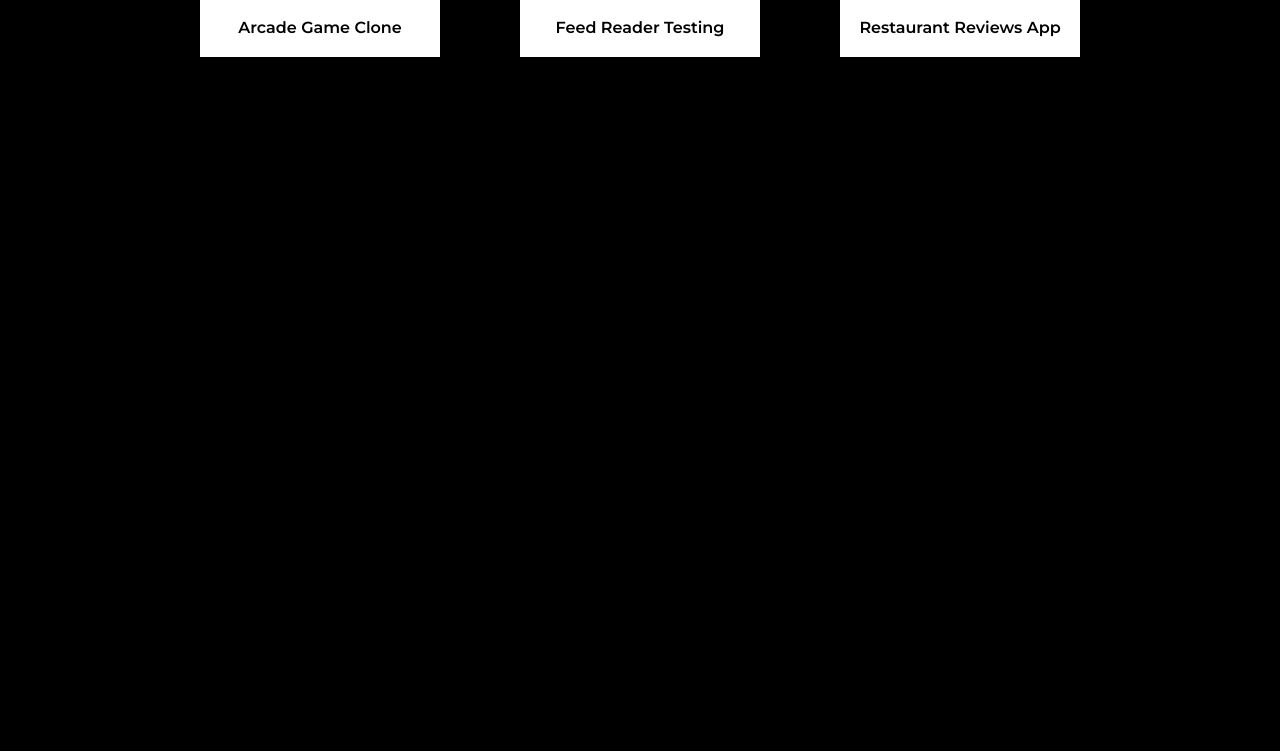
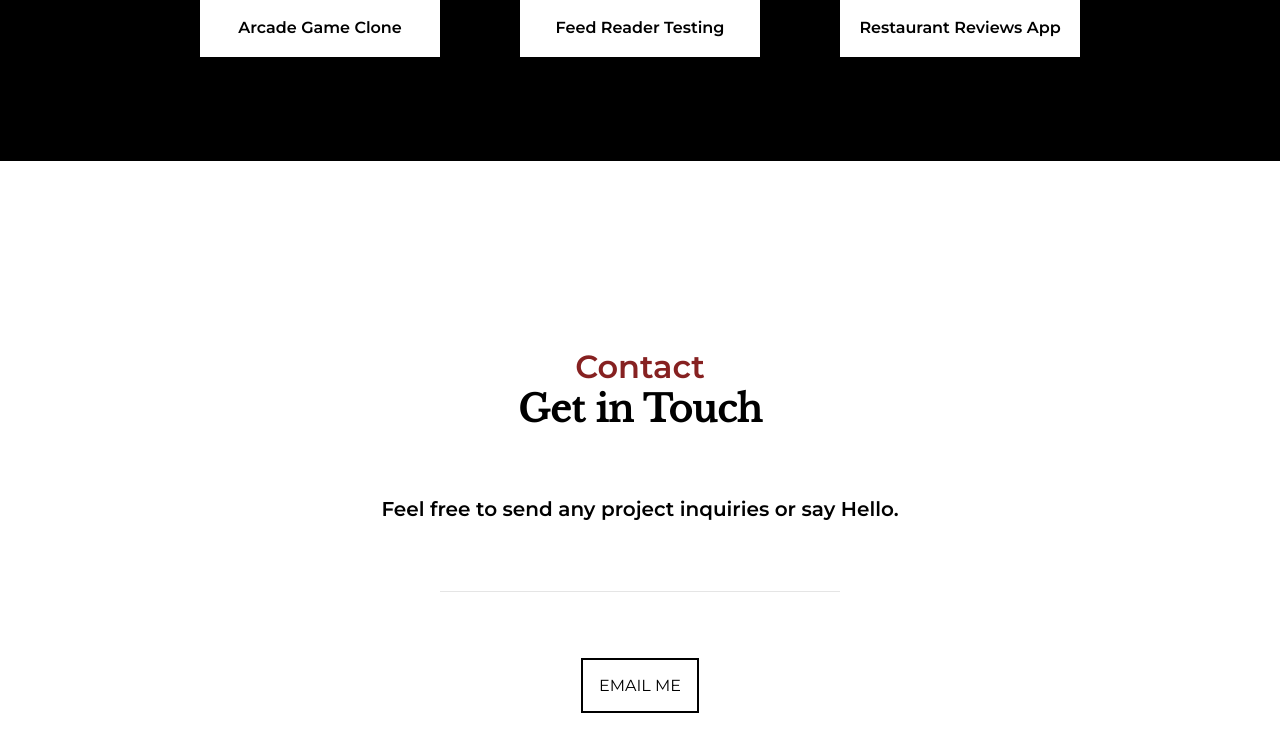
Before and after one commit to ozlop/udacity-front-end-nanodegree, a plain HTML site: page project1/index.html in a window 1280 px wide. Shown: the part 2803-3554 px from the top of the page. Before the commit the page ends 2964 px from the top, so only its background shows below. Drawn offline with nearby package versions, Linux system fonts and the light colour scheme.

Commit message:
feat: Add Portfolio Contact section

```diff
--- a/project1/index.html
+++ b/project1/index.html
@@ -151,5 +151,17 @@
   </div>
 </section>
 
+<section id="contact">
+  <div class="section-main">
+    <div class="section-header">
+      <h2 class="section-title">Contact</h2>
+      <h1 class="section-banner">Get in Touch</h1>
+      <h3 class="section-blurb">Feel free to send any project inquiries or say Hello.</h3>
+    </div>
+    <div class="section-content">
+      <a href="mailto://oswaldo.t.lopez@gmail.com" class="btn">Email Me</a>
+    </div>
+  </div>
+</section>
 </body>
 </html>
--- a/project1/resources/css/main.css
+++ b/project1/resources/css/main.css
@@ -347,6 +347,24 @@ nav a:hover {
   padding-top: 4em;
 }
 
+#contact .btn {
+  flex: 1 1 auto;
+  align-self: center;
+  text-align: center;
+  padding: 1em;
+  margin: 0em 5em;
+  font-family: 'Montserrat', sans-serif;
+  text-transform: uppercase;
+  text-decoration: none;
+  color: #000000;
+  border: 2px solid #000000;
+}
+
+#contact .section-content {
+  margin: 0 auto 20em;
+  text-align: center;
+}
+
 /*TODO: Add smaller breakpoints and minor break point for banner font*/
 /*TODO: navbar justify content space-around for medium screen*/
 @media screen and (min-width: 800px) {
```
